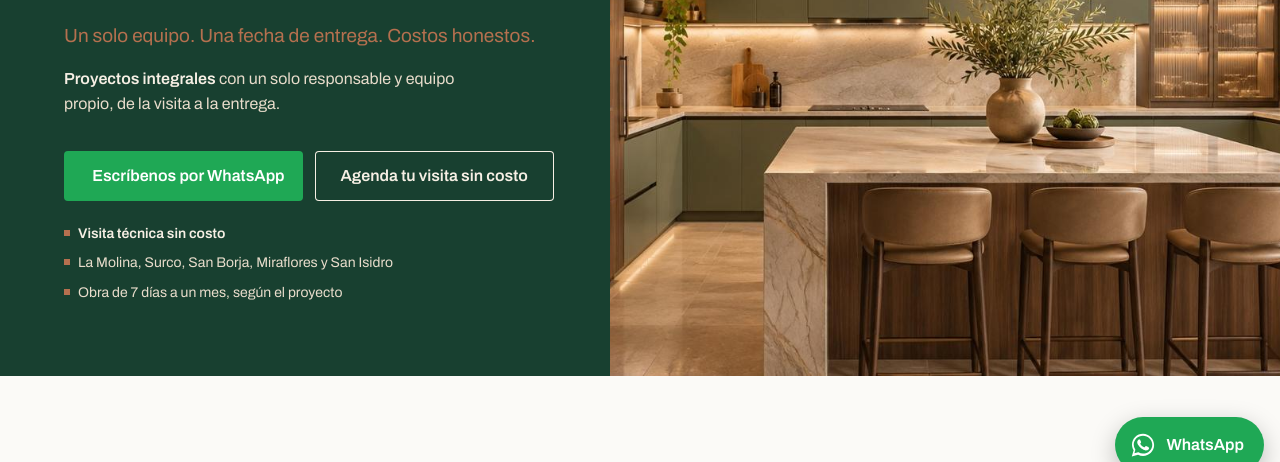
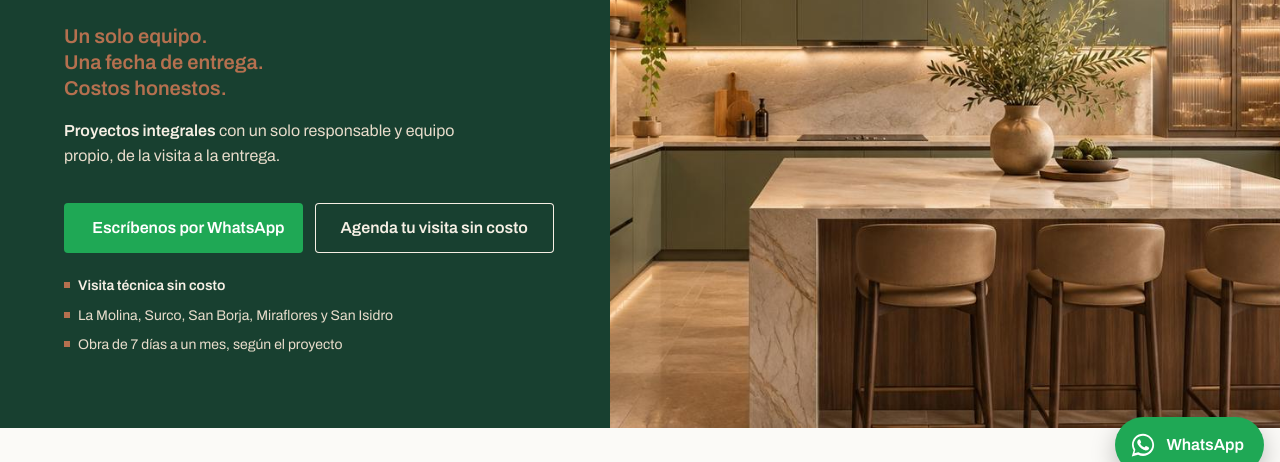
Before and after one commit to bringasalonso962-lang/kasona-web, a plain HTML site: page index.html in a window 1280 px wide. Shown: the part 311-773 px from the top of the page. Drawn offline with Linux system fonts and the light colour scheme.

Commit message:
Frase de marca en tres líneas en la portada
Co-Authored-By: Claude Opus 5.5 <noreply@anthropic.com>
Claude-Session: https://claude.ai/code/session_01JJ28R8zFdarg2QGSjgiRL6

```diff
--- a/index.html
+++ b/index.html
@@ -65,7 +65,7 @@ p{margin:0 0 12px}
 .hero h1{font-size:clamp(40px,10.5vw,72px)}
 .hero h1::before{content:"";display:block;width:40px;height:2px;background:var(--a);margin-bottom:18px}
 .kind{font-size:15px;letter-spacing:.08em;color:var(--s);margin-top:12px;font-weight:600}
-.claim{color:var(--a);font-size:19px;margin:14px 0 18px;line-height:1.35}
+.claim{color:var(--a);font-size:20px;font-weight:600;margin:14px 0 18px;line-height:1.3}.claim span{display:block}.kind{text-wrap:balance}
 .hero .note{color:var(--s);max-width:46ch;font-size:16px}
 .hero .note b{color:var(--m);font-weight:600}
 .cta{display:flex;flex-wrap:wrap;gap:12px;margin-top:22px}
@@ -229,7 +229,7 @@ footer a{text-decoration:none}
  <div class="hero-txt">
   <h1>Especialistas en cocinas</h1>
   <p class="kind">Rediseñamos · Remodelamos · Redistribuimos · Construimos</p>
-  <p class="claim">Un solo equipo. Una fecha de entrega. Costos honestos.</p>
+  <p class="claim"><span>Un solo equipo.</span> <span>Una fecha de entrega.</span> <span>Costos honestos.</span></p>
   <p class="note"><b>Proyectos integrales</b> con un solo responsable y equipo propio, de la visita a la entrega.</p>
   <div class="cta">
    <a class="btn btn-wa wa-link" data-msg="Hola KASONA, quiero información para mi cocina." href="#"><svg width="22" height="22"><use href="#wai"/></svg>Escríbenos por WhatsApp</a>
```
